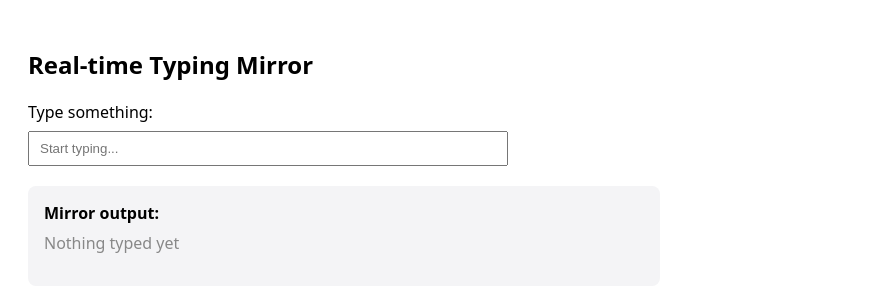
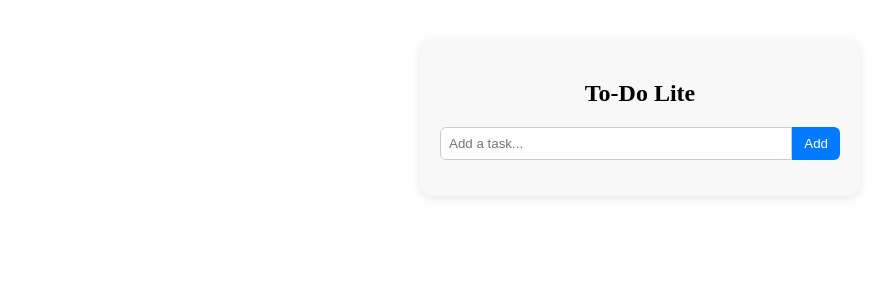
Before and after one commit to Abdulmuiz00/projectmy, a React (Vite) app: page / in a window 1280 px wide. Shown: the top 300 px of the page, without its empty margins (0-889 px from the left). Built offline with nearby package versions, Linux system fonts and the light colour scheme.

Commit message:
Day 007
Created a To-Do lite

```diff
--- a/src/App.jsx
+++ b/src/App.jsx
@@ -5,6 +5,7 @@ import Counter from "./Counter";
 import ProfileCard from "./ProfileCard";
 import ThemeToggle from "./ThemeToggle";
 import MirrorLocal from "./TypeMirror";
+import ToDoLite from "./Todo";
 
 function App() {
   const details = {
@@ -20,7 +21,8 @@ function App() {
       {/* <Counter/> */}
       {/* <ProfileCard/> */}
       {/* <ThemeToggle/> */}
-      <MirrorLocal/>
+      {/* <MirrorLocal/> */}
+      <ToDoLite/>
     </div>
   );
 };
--- /dev/null
+++ b/src/Todo.jsx
@@ -0,0 +1,113 @@
+import React, { useState } from "react";
+
+function ToDoLite() {
+  const [tasks, setTasks] = useState([]);
+  const [input, setInput] = useState("");
+
+  const addTask = () => {
+    if (input.trim() === "") return;
+    const newTask = {
+      id: Date.now(),
+      text: input,
+      done: false,
+    };
+    setTasks([...tasks, newTask]);
+    setInput("");
+  };
+
+  const toggleDone = (id) => {
+    setTasks(
+      tasks.map((task) =>
+        task.id === id ? { ...task, done: !task.done } : task
+      )
+    );
+  };
+
+  const deleteTask = (id) => {
+    setTasks(tasks.filter((task) => task.id !== id));
+  };
+
+  return (
+    <div style={styles.container}>
+      <h2 style={styles.title}> To-Do Lite</h2>
+      <div style={styles.inputBox}>
+        <input
+          type="text"
+          placeholder="Add a task..."
+          value={input}
+          onChange={(e) => setInput(e.target.value)}
+          style={styles.input}
+        />
+        <button onClick={addTask} style={styles.button}>
+          Add
+        </button>
+      </div>
+      <ul style={styles.list}>
+        {tasks.map((task) => (
+          <li key={task.id} style={styles.listItem}>
+            <span
+              onClick={() => toggleDone(task.id)}
+              style={{
+                ...styles.text,
+                textDecoration: task.done ? "line-through" : "none",
+                color: task.done ? "gray" : "black",
+              }}
+            >
+              {task.text}
+            </span>
+            <button onClick={() => deleteTask(task.id)} style={styles.deleteBtn}>
+              ✕
+            </button>
+          </li>
+        ))}
+      </ul>
+    </div>
+  );
+}
+
+const styles = {
+  container: {
+    maxWidth: "400px",
+    margin: "40px auto",
+    padding: "20px",
+    borderRadius: "12px",
+    backgroundColor: "#f8f8f8",
+    boxShadow: "0 2px 10px rgba(0,0,0,0.1)",
+  },
+  title: { textAlign: "center", marginBottom: "20px" },
+  inputBox: { display: "flex", marginBottom: "10px" },
+  input: {
+    flexGrow: 1,
+    padding: "8px",
+    borderRadius: "6px 0 0 6px",
+    border: "1px solid #ccc",
+  },
+  button: {
+    backgroundColor: "#007BFF",
+    color: "white",
+    border: "none",
+    padding: "8px 12px",
+    borderRadius: "0 6px 6px 0",
+    cursor: "pointer",
+  },
+  list: { listStyle: "none", padding: 0 },
+  listItem: {
+    display: "flex",
+    justifyContent: "space-between",
+    alignItems: "center",
+    backgroundColor: "white",
+    padding: "8px 10px",
+    borderRadius: "6px",
+    marginBottom: "8px",
+  },
+  text: { cursor: "pointer" },
+  deleteBtn: {
+    border: "none",
+    backgroundColor: "transparent",
+    color: "red",
+    cursor: "pointer",
+    fontSize: "18px",
+  },
+};
+
+export default ToDoLite;
```
